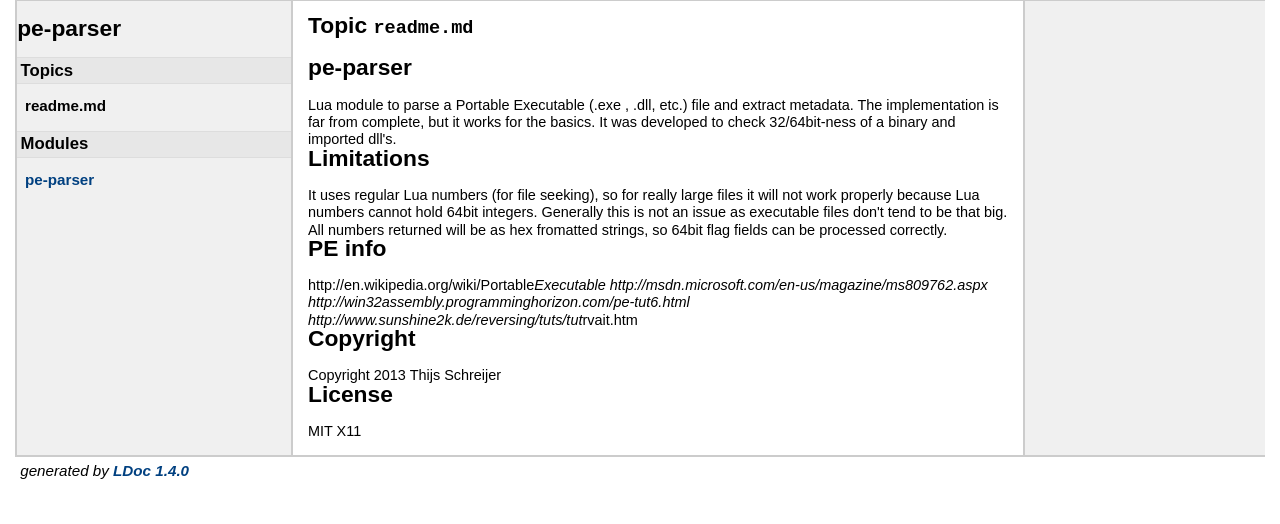
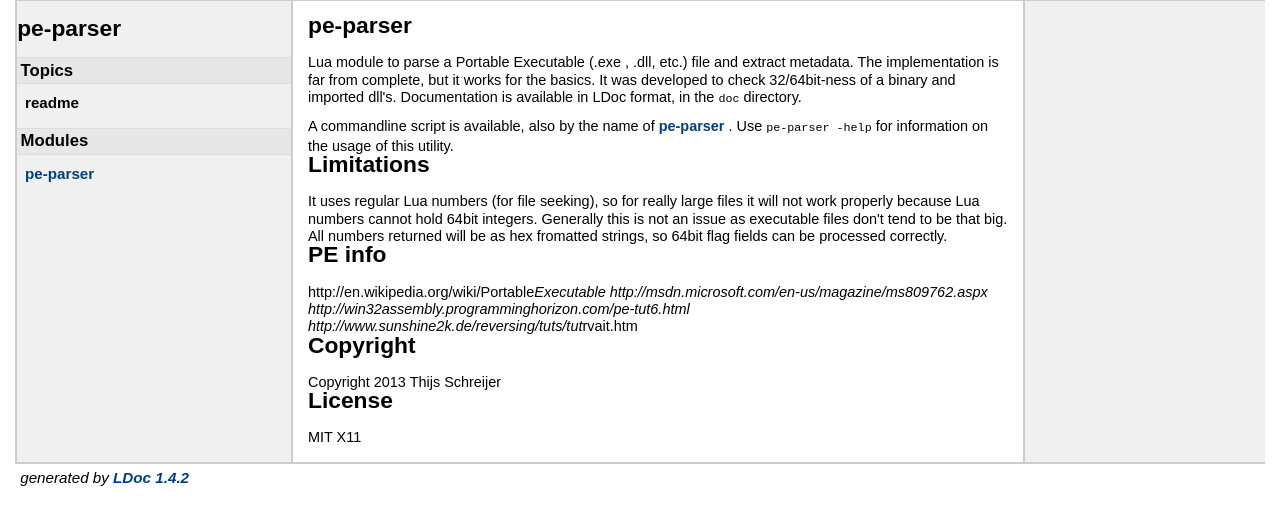
Before and after one commit to Tieske/pe-parser, a plain HTML site: page doc/topics/readme.md.html in a window 1280 px wide. Drawn offline with Linux system fonts and the light colour scheme.

Commit message:
Added a commandline script, and some doc updates. No code changes

```diff
--- a/doc/topics/readme.md.html
+++ b/doc/topics/readme.md.html
@@ -30,11 +30,11 @@
 
 
 <h2>Topics</h2>
-<ul class="nowrap">
-  <li><strong>readme.md</strong></li>
+<ul class="$(kind=='Topics' and '' or 'nowrap'">
+  <li><strong>readme</strong></li>
 </ul>
 <h2>Modules</h2>
-<ul class="nowrap">
+<ul class="$(kind=='Topics' and '' or 'nowrap'">
   <li><a href="../index.html">pe-parser</a></li>
 </ul>
 
@@ -42,12 +42,13 @@
 
 <div id="content">
 
-<h1>Topic <code>readme.md</code></h1>
-
 
 <h1>pe-parser</h1>
 
-<p>Lua module to parse a Portable Executable (.exe , .dll, etc.) file and extract metadata. The implementation is far from complete, but it works for the basics. It was developed to check 32/64bit-ness of a binary and imported dll's.</p>
+<p>Lua module to parse a Portable Executable (.exe , .dll, etc.) file and extract metadata. The implementation is far from complete, but it works for the basics. It was developed to check 32/64bit-ness of a binary and imported dll's.
+Documentation is available in LDoc format, in the <code>doc</code> directory.</p>
+
+<p>A commandline script is available, also by the name of <a href="../index.html#">pe-parser</a> . Use <code>pe-parser -help</code> for information on the usage of this utility.</p>
 
 <h1>Limitations</h1>
 
@@ -73,7 +74,7 @@ http://www.sunshine2k.de/reversing/tuts/tut</em>rvait.htm</p>
 </div> <!-- id="content" -->
 </div> <!-- id="main" -->
 <div id="about">
-<i>generated by <a href="http://github.com/stevedonovan/LDoc">LDoc 1.4.0</a></i>
+<i>generated by <a href="http://github.com/stevedonovan/LDoc">LDoc 1.4.2</a></i>
 </div> <!-- id="about" -->
 </div> <!-- id="container" -->
 </body>
```
Also changed, not shown: doc/index.html (+16 -6 lines), 5 other files.
